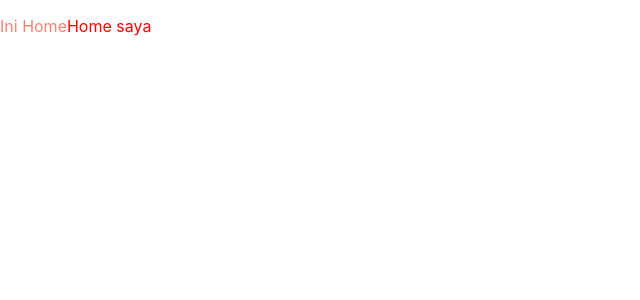
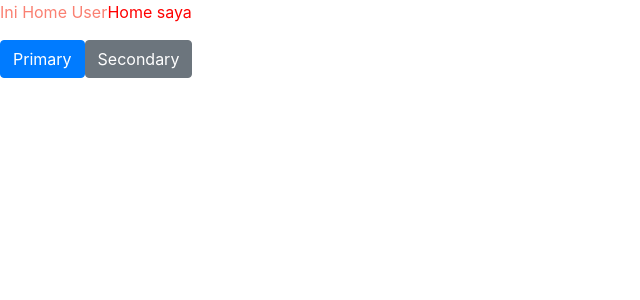
Before and after one commit to Book-E-Commerce/client, a React (Create React App) app: page / in a window 1280 px wide. Shown: the top 300 px of the page, without its empty margins (0-640 px from the left). Built offline with nearby package versions, Linux system fonts and the light colour scheme.

Commit message:
Bootstrap is implemented

```diff
--- a/public/index.html
+++ b/public/index.html
@@ -25,6 +25,7 @@
       Learn how to configure a non-root public URL by running `npm run build`.
     -->
     <title>React App</title>
+    <link rel="stylesheet" href="https://stackpath.bootstrapcdn.com/bootstrap/4.4.1/css/bootstrap.min.css" integrity="sha384-Vkoo8x4CGsO3+Hhxv8T/Q5PaXtkKtu6ug5TOeNV6gBiFeWPGFN9MuhOf23Q9Ifjh" crossorigin="anonymous">
   </head>
   <body>
     <noscript>You need to enable JavaScript to run this app.</noscript>
@@ -39,5 +40,8 @@
       To begin the development, run `npm start` or `yarn start`.
       To create a production bundle, use `npm run build` or `yarn build`.
     -->
+    <script src="https://code.jquery.com/jquery-3.4.1.slim.min.js" integrity="sha384-J6qa4849blE2+poT4WnyKhv5vZF5SrPo0iEjwBvKU7imGFAV0wwj1yYfoRSJoZ+n" crossorigin="anonymous"></script>
+    <script src="https://cdn.jsdelivr.net/npm/popper.js@1.16.0/dist/umd/popper.min.js" integrity="sha384-Q6E9RHvbIyZFJoft+2mJbHaEWldlvI9IOYy5n3zV9zzTtmI3UksdQRVvoxMfooAo" crossorigin="anonymous"></script>
+    <script src="https://stackpath.bootstrapcdn.com/bootstrap/4.4.1/js/bootstrap.min.js" integrity="sha384-wfSDF2E50Y2D1uUdj0O3uMBJnjuUD4Ih7YwaYd1iqfktj0Uod8GCExl3Og8ifwB6" crossorigin="anonymous"></script>
   </body>
 </html>
--- a/src/App.jsx
+++ b/src/App.jsx
@@ -6,8 +6,8 @@
   Switch,
   Route,
 } from "react-router-dom";
-import User from './user/home'
-import Admin from './admin/home'
+import User from './user/containers/home'
+import Admin from './admin/containers/home'
 
 function App() {
   return (
--- a/src/user/home/index.jsx
+++ b/src/admin/containers/home/index.jsx
@@ -3,7 +3,7 @@
 
 const home = () => {
   return(
-    <p className="text">Ini Home
+    <p className="text">Ini Home Admin
       <span className="text--subtext">Home saya</span>
     </p>
   )
--- a/src/admin/home/index.jsx
+++ /dev/null
@@ -1,12 +0,0 @@
-import React from 'react';
-import './style.scss'
-
-const home = () => {
-  return(
-    <p className="text">Ini Home admin
-      <span className="text--subtext">Home saya</span>
-    </p>
-  )
-}
-
-export default home
--- /dev/null
+++ b/src/user/containers/home/index.jsx
@@ -0,0 +1,16 @@
+import React from 'react';
+import './style.scss'
+
+const home = () => {
+  return(
+    <>
+      <p className="text">Ini Home User
+        <span className="text--subtext">Home saya</span>
+      </p>
+      <button type="button" class="btn btn-primary">Primary</button>
+      <button type="button" class="btn btn-secondary">Secondary</button>
+    </>
+  )
+}
+
+export default home
--- a/src/admin/home/style.scss
+++ b/src/user/containers/home/style.scss
@@ -1,5 +1,7 @@
+$maincolor: salmon;
+
 .text {
-  color: salmon;
+  color: $maincolor;
 
   &--subtext {
     color: red;
```
Also changed, not shown: src/admin/containers/home/style.scss (renamed from src/user/home/style.scss), src/user/containers/login/index.jsx (added), src/user/containers/login/style.scss (added).
